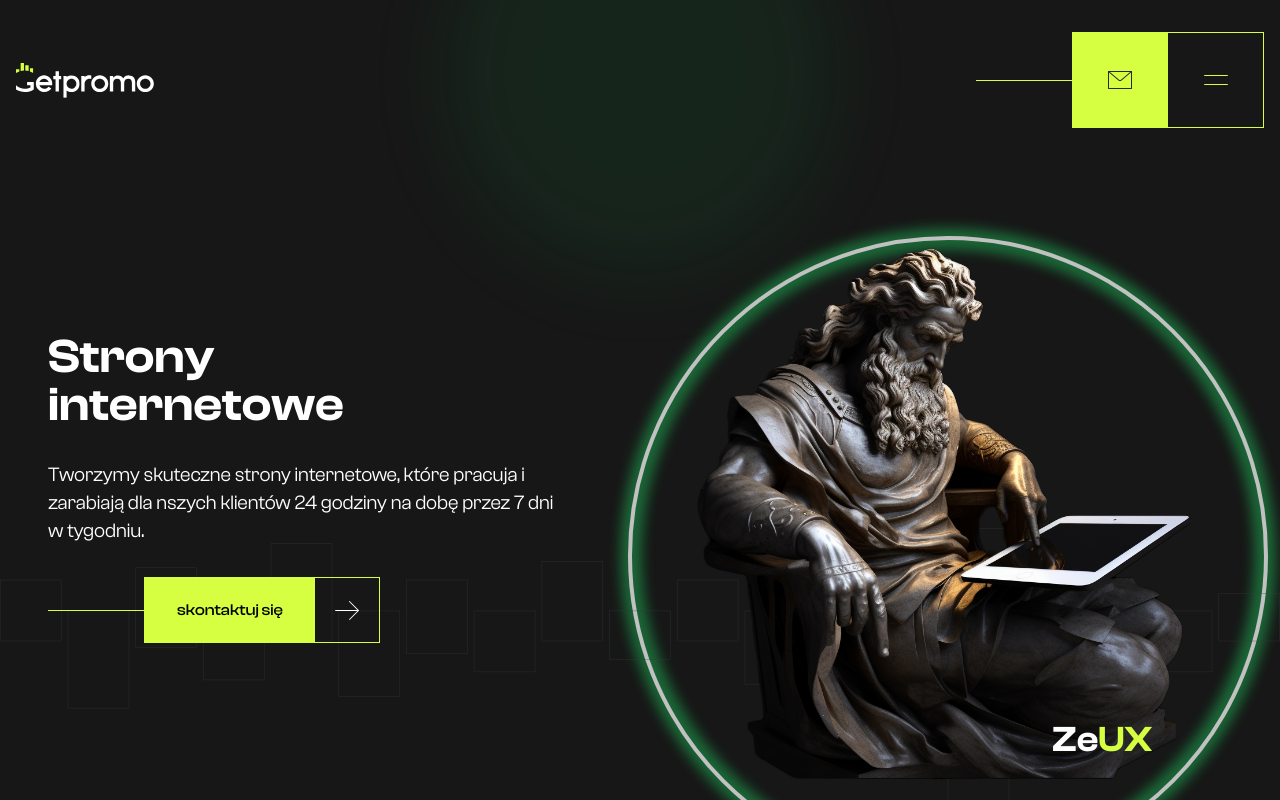
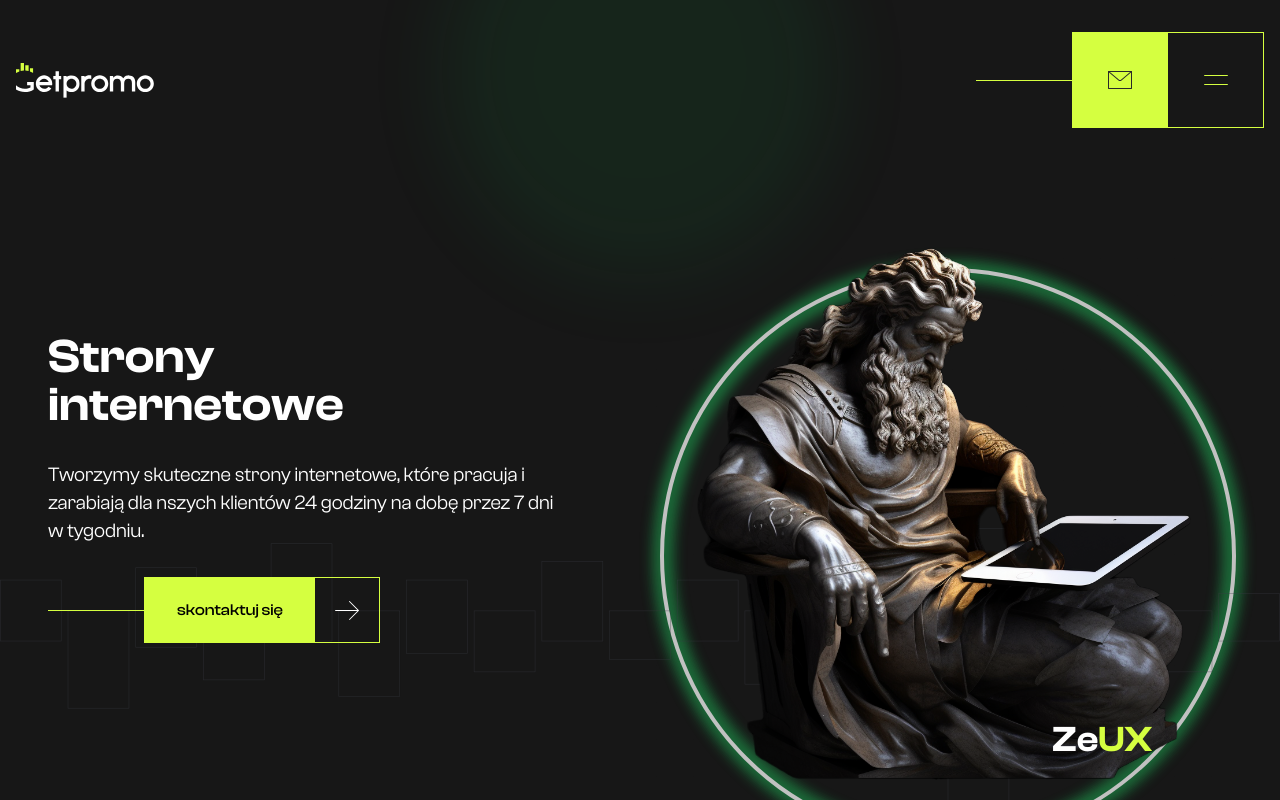
Before and after one commit to PGodzien/getpromo-nowa-strona, a Next.js app: page /projektowanie-graficzne in a window 1280 px wide. Shown: the top 800 px of the page. Built offline with nearby package versions, Linux system fonts and the light colour scheme; a web font is replaced by a local one.

Commit message:
Update page.tsx

```diff
--- a/app/projektowanie-graficzne/page.tsx
+++ b/app/projektowanie-graficzne/page.tsx
@@ -104,7 +104,7 @@ export default function Design() {
             </div>
             <div className="relative lg:w-1/2">
               <Image className="relative" alt="design-god" src={designGod} />
-              <div className="animate-flash -z-10 w-10 h-10 p-44 sd:p-64 xl:p-80 absolute top-1/2 left-1/2 transform -translate-x-1/2 -translate-y-1/2 m-3">
+              <div className="animate-flash -z-10 w-10 h-10 p-44 sd:p-64 xl:p-72 absolute top-1/2 left-1/2 transform -translate-x-1/2 -translate-y-1/2 m-3">
                 <div className="absolute inset-0 z-10 m-0.5  bg-transparent border-8 border-green-500 blur rounded-full"></div>
                 <div className="absolute inset-0 z-20  bg-transparent border-4 border-white rounded-full"></div>
                 <div className="absolute inset-0 z-10 -m-1  bg-transparent border-8 border-green-500 blur rounded-full"></div>
```
